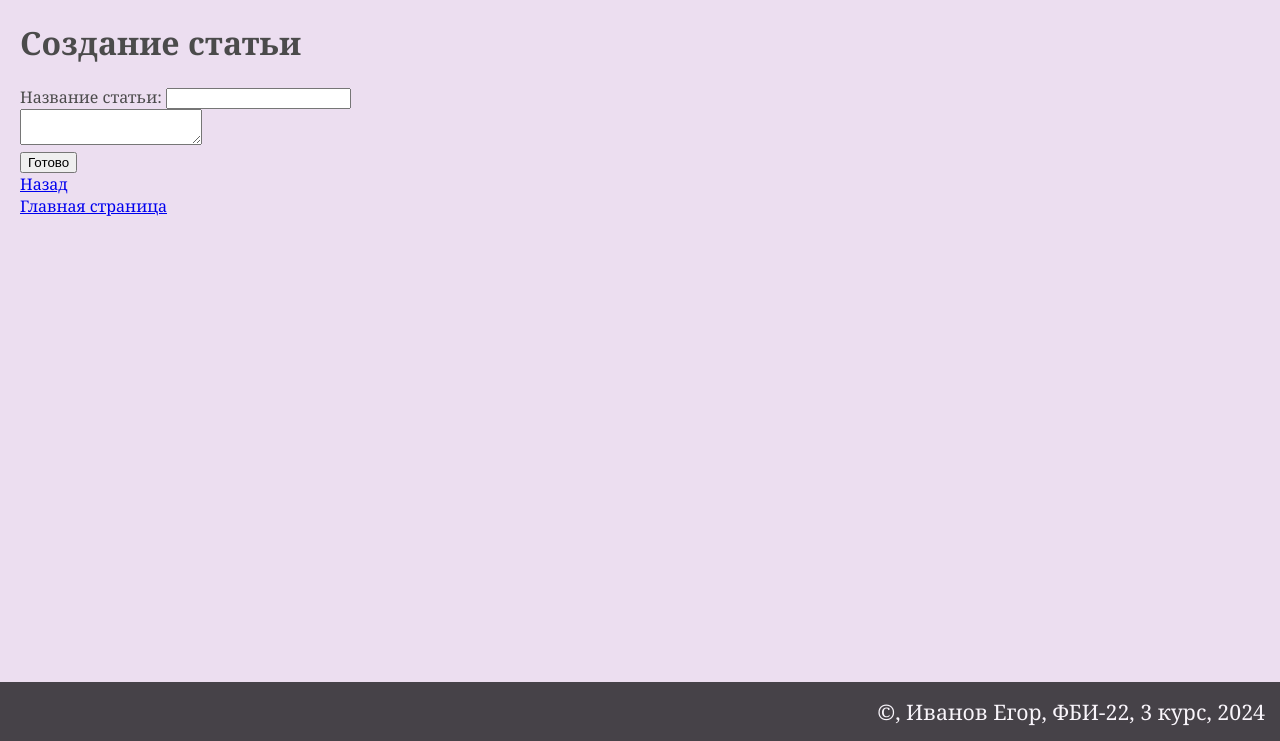
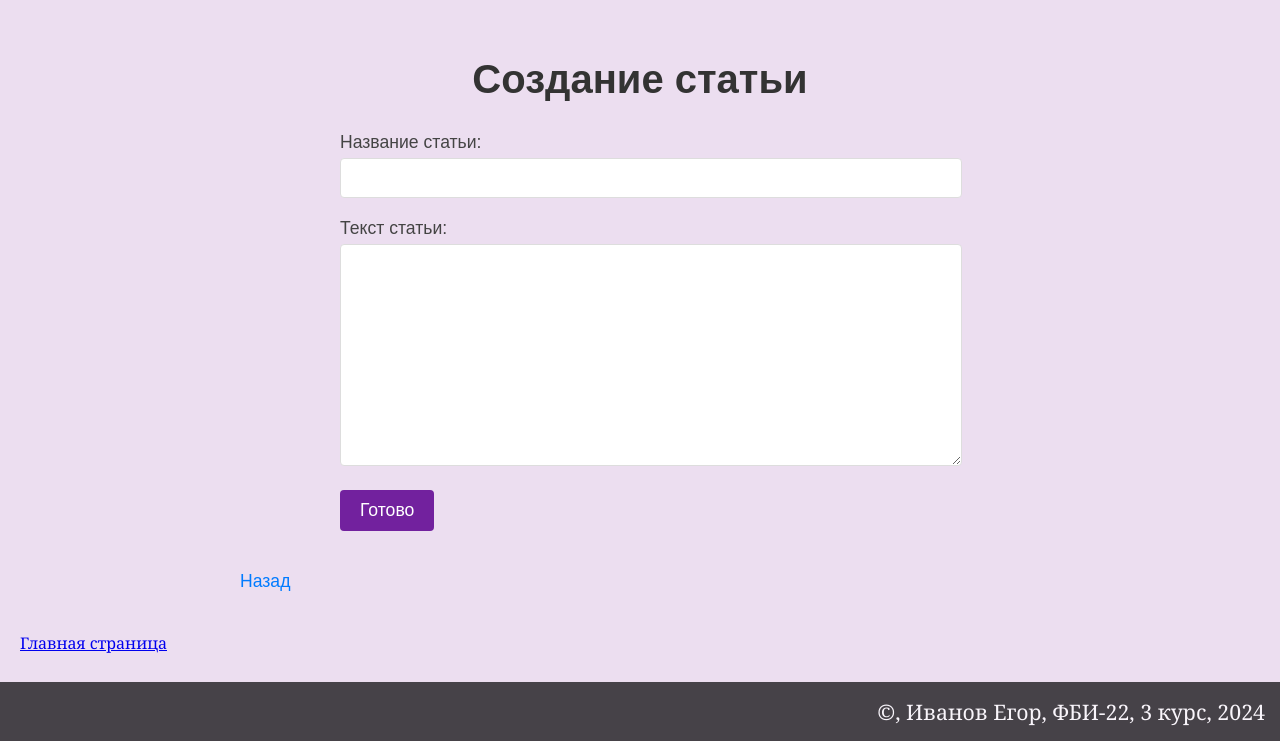
Before and after one commit to yngmzleen/weblabs2, a Flask app: page /lab5/create in a window 1280 px wide. Shown: the part 59-800 px from the top of the page. Run offline with Flask 3, Linux system fonts and the light colour scheme; the visitor is signed in with stand-in values (Sample User, id 1); some libraries are stand-ins or nearby versions.

Commit message:
правки стилей

```diff
--- a/static/main.css
+++ b/static/main.css
@@ -73,8 +73,8 @@ footer {
     justify-content: space-between;
     margin-bottom: 15px;
     padding: 10px;
-    border-radius: 20px;
-    background-color: #dcdbf0;
+    border-radius: 5px;
+    background-color: #ffffff;
 }
 
 .link-container a {
@@ -104,3 +104,90 @@ footer {
     font-weight: bold;
     text-decoration: none;
 }
+
+/* Общие стили для контейнера */
+.article-container {
+    max-width: 800px;
+    margin: 0 auto;
+    padding: 20px;
+    font-family: Arial, sans-serif;
+}
+
+/* Стили для заголовка страницы */
+.page-title {
+    font-size: 2.5em;
+    color: #333;
+    text-align: center;
+    margin-bottom: 30px;
+}
+
+/* Стили для формы создания статьи */
+.create-article-form {
+    max-width: 600px;
+    margin: 0 auto;
+}
+
+.form-group {
+    margin-bottom: 20px;
+}
+
+.form-group label {
+    display: block;
+    font-size: 1.1em;
+    color: #444;
+    margin-bottom: 5px;
+}
+
+.form-control {
+    width: 100%;
+    padding: 10px;
+    font-size: 1em;
+    border: 1px solid #ddd;
+    border-radius: 4px;
+}
+
+textarea.form-control {
+    height: 200px;
+    resize: vertical;
+}
+
+/* Стили для кнопки */
+.btn {
+    display: inline-block;
+    padding: 10px 20px;
+    font-size: 1.1em;
+    color: #fff;
+    background-color: #72219e;
+    border: none;
+    border-radius: 4px;
+    cursor: pointer;
+    text-decoration: none;
+}
+
+.btn-primary {
+    background-color: #72219e;
+}
+
+.btn-primary:hover {
+    background-color: #72219e;
+}
+
+/* Стили для ссылки "Назад" */
+.back-link {
+    display: inline-block;
+    margin-top: 20px;
+    color: #007BFF;
+    text-decoration: none;
+    font-size: 1.1em;
+}
+
+.back-link:hover {
+    text-decoration: underline;
+}
+
+/* Стили для сообщения об ошибке */
+.error {
+    color: #dc3545;
+    font-size: 1.1em;
+    margin-top: 20px;
+}
--- a/templates/lab5/create_article.html
+++ b/templates/lab5/create_article.html
@@ -3,28 +3,27 @@
 {% block lab %}Лабораторная работа 5{% endblock %}
 
 {% block main %}
-    <h1>Создание статьи</h1>
+    <div class="article-container">
+        <h1 class="page-title">Создание статьи</h1>
 
-    <form method="post">
-        <div>
-            <label>
-                Название статьи:
-                <input type="text" maxlength="50" name="title" required>
-            </label>
+        <form method="post" class="create-article-form">
+            <div class="form-group">
+                <label for="title">Название статьи:</label>
+                <input type="text" id="title" maxlength="50" name="title" required class="form-control">
             </div>
 
-        <div>
-            <label>
-                <textarea name="article_text" required></textarea>
-            </label>
+            <div class="form-group">
+                <label for="article_text">Текст статьи:</label>
+                <textarea id="article_text" name="article_text" required class="form-control"></textarea>
             </div>
 
-        <div>
-            <button type="submit">Готово</button>
+            <div class="form-group">
+                <button type="submit" class="btn btn-primary">Готово</button>
             </div>
         </form>
-    <a href="/lab5/">Назад</a>
+        <a href="/lab5/" class="back-link">Назад</a>
         <div class="error">
             {{ error }}
         </div>
+    </div>
 {% endblock %}
```
Also changed, not shown: templates/lab5/articles.html (+10 -6 lines), templates/lab5/login.html (+17 -18 lines), templates/lab5/register.html (+17 -17 lines). Lines whose indentation alone changed are shown as unchanged.
